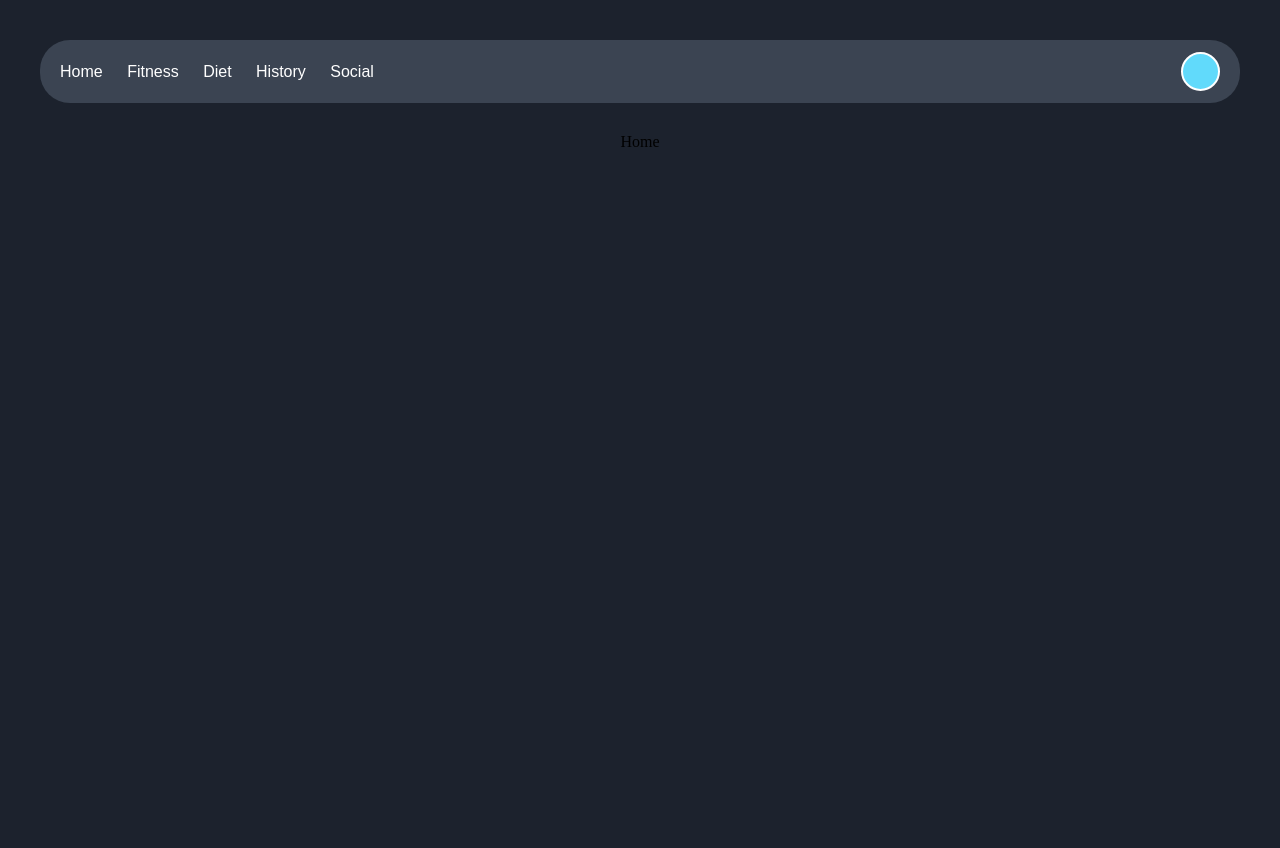
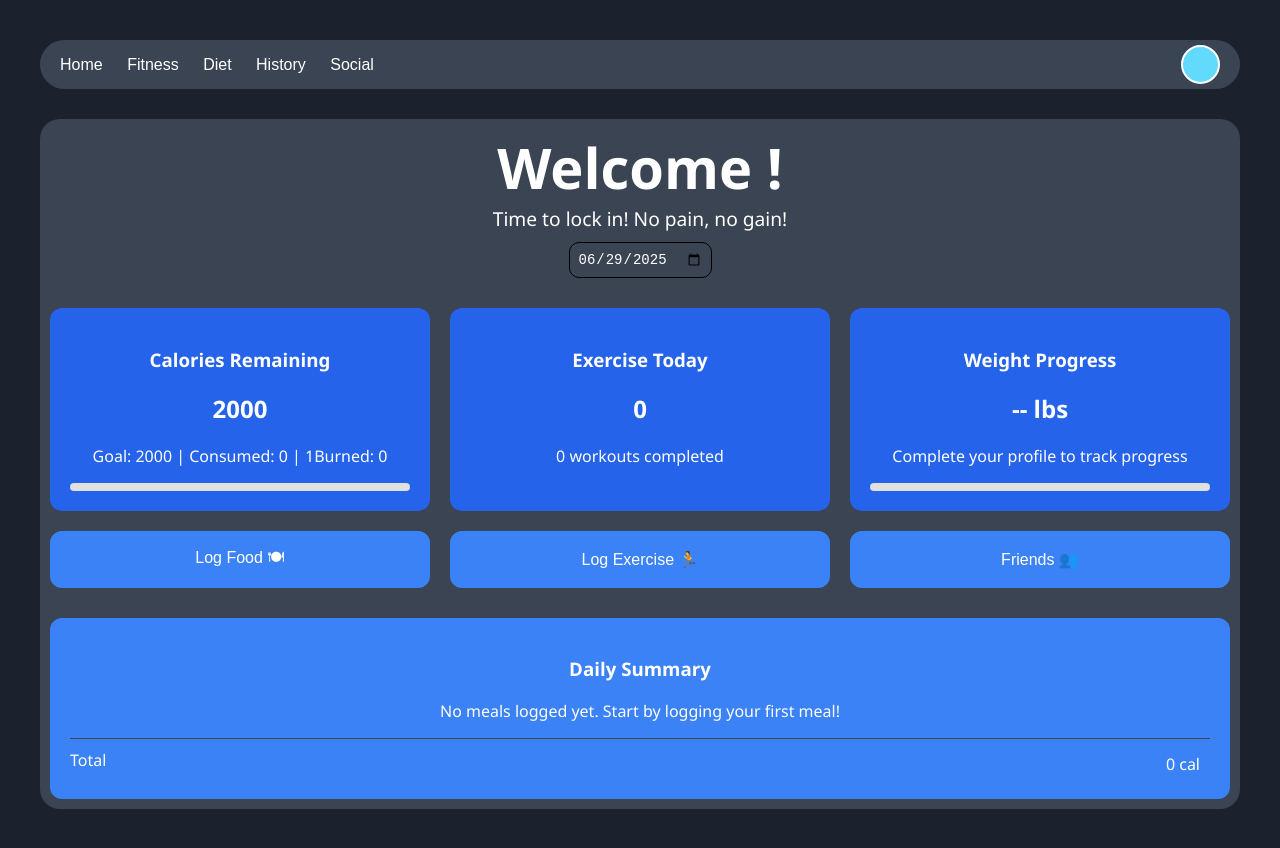
Before and after one commit to danielfdz123/Capstone, a React (Vite) app: page /home in a window 1280 px wide. Before the commit the page ends 800 px from the top, so only its background shows below. Built offline with nearby package versions, Linux system fonts and the light colour scheme.

Commit message:
improved functionality for the homepage and singup page to avoid duplicate usernames/emails from being used.

```diff
--- a/Components/Navbar.css
+++ b/Components/Navbar.css
@@ -9,6 +9,7 @@
     font-family: Arial, sans-serif;
     border-radius: 30px;
     margin-bottom: 30px;
+    height: 25px;
   }
 
   .nav-left a {
--- a/Pages/Home.css
+++ b/Pages/Home.css
@@ -0,0 +1,100 @@
+.content {
+    background-color: #3B4452;
+    color: white;
+    padding: 10px;
+    border-radius: 20px;
+    font-family: 'Segoe UI', sans-serif;
+}
+
+.intro {
+    /* border: 1px solid black; */
+    margin-bottom: 1px;
+}
+
+.intro h1 {
+    font-size: 3.5em;
+    bottom: 2em;
+    margin: 0;
+    padding: 0;
+}
+
+.intro p {
+    font-size: 1.2em;
+    margin: 0;
+    padding: 0;
+}
+
+
+.calendar {
+    border: 1px solid black;
+    background-color: transparent;
+    color: white;
+    padding: 8px 8px;
+    border-radius: 10px;
+    margin-top: 10px;
+    cursor: pointer;
+    font-size: 14px;
+}
+
+
+.cardInfoDiv {
+    display: flex;
+    justify-content: space-between;
+    margin-top: 30px;
+    gap: 20px;
+
+}
+
+.card {
+    background-color: #2563eb;
+    border-radius: 12px;
+    padding: 20px;
+    flex: 1;
+    min-width: 200px;
+}
+
+.progressBar {
+    background: #e0e0e0;
+    height: 8px;
+    border-radius: 5px;
+    margin-top: 10px;
+}
+
+.quickLinks {
+    display: flex;
+    justify-content: space-between;
+    margin-top: 20px;
+    gap: 20px;
+}
+
+.quickLinks button {
+    flex: 1;
+    background-color: #3b82f6;
+    color: white;
+    padding: 15px;
+    border: none;
+    border-radius: 12px;
+    font-size: 16px;
+    cursor: pointer;
+}
+
+.summaryDiv {
+    background-color: #3b82f6;
+    padding: 20px;
+    border-radius: 12px;
+    margin-top: 30px;
+}
+
+.summary {
+    display: flex;
+    justify-content: space-between;
+    border-top: 1px solid #444;
+    padding-top: 10px;
+    margin-top: 10px;
+}
+
+.totalCal {
+    background-color: #3b82f6;
+    padding: 4px 10px;
+    border-radius: 20px;
+}
--- a/Pages/Home.jsx
+++ b/Pages/Home.jsx
@@ -1,18 +1,89 @@
 import React, { useState, useEffect } from 'react';
-import { Link } from 'react-router-dom';
+import { useNavigate } from 'react-router-dom';
 import { supabase } from '../client';
 
 import './Home.css';
 import Navbar from '../Components/Navbar';
+
 const Home = () => {
+    const [selectedDate, setSelectedDate] = useState(new Date().toISOString().split('T')[0]);
+    const navigate = useNavigate();
+    const [userFirstName, setUserFirstName] = useState('');
+
+    useEffect(() => {
+        const storedUser = localStorage.getItem('user');
+        if (storedUser)
+        {
+            const parsedUser = JSON.parse(storedUser);
+            setUserFirstName(parsedUser.first_name || parsedUser.username || 'User');
+        }
+    }, []);
+
+
     return (
         <div className="homeBox">
+            {/* IMPORT NAVBAR COMPONENT */}
             <div className = "navDiv">
                 <Navbar />
             </div>
-            <div className = "box1"> Home </div>
-            <div className = "box2"> </div>
-            <div className = "box3"> </div>
+
+            {/* WELCOME TEXT */}
+            <div className = "content">
+                <div className = "intro">
+                    <h1> Welcome {userFirstName}! </h1>
+                    <p> Time to lock in! No pain, no gain! </p>
+                    <input
+                        type = "date"
+                        className = "calendar"
+                        value = {selectedDate}
+                        onChange = {(e) => setSelectedDate(e.target.value)}
+                    />
+                </div>
+
+                <div className = "cardInfoDiv">
+                    {/* CALORIES INFO */}
+                    <div className = "card">
+                        <h3> Calories Remaining </h3>
+                        <h2> 2000 </h2>
+                        <p> Goal: 2000 | Consumed: 0 | 1Burned: 0</p>
+                        <div className = "progressBar">
+                            {/* Need to figure out how to make this work, would be cool tbh */}
+                        </div>
+                    </div>
+
+                    {/* EXERCISE COUNT INFO */}
+                    <div className = "card">
+                        <h3> Exercise Today </h3>
+                        <h2> 0 </h2>
+                        <p> 0 workouts completed</p>
+                    </div>
+
+                    {/* WEIGHT PROGRESS INFO */}
+                    <div className = "card">
+                        <h3> Weight Progress</h3>
+                        <h2> -- lbs</h2>
+                        <p> Complete your profile to track progress </p>
+                        <div className = "progressBar">
+                            {/* Need to figure out how to make this work, would be cool tbh */}
+                        </div>
+                    </div>
+                </div>
+
+                <div className="quickLinks">
+                    <button onClick = {() => navigate('/diet')}> Log Food 🍽 </button>
+                    <button onClick = {() => navigate('/fitness')}> Log Exercise 🏃 </button>
+                    <button onClick = {() => navigate('/social')}> Friends 👥 </button>
+                </div>
+
+                <div className = "summaryDiv">
+                    <h3> Daily Summary </h3>
+                    <p> No meals logged yet. Start by logging your first meal! </p>
+                    <div className = "summary">
+                        <span> Total </span>
+                        <span className = "totalCal">0 cal</span>
+                    </div>
+                </div>
+            </div>
         </div>
     );
 };
--- a/Pages/Login.jsx
+++ b/Pages/Login.jsx
@@ -29,6 +29,8 @@ const Login = () => {
         }
         else
         {
+            const user = data[0];
+            localStorage.setItem('user', JSON.stringify(user));
             navigate('/home');
         }
     };
--- a/Pages/Signup.css
+++ b/Pages/Signup.css
@@ -2,7 +2,7 @@
     background-color: #3B4452;
     padding: 50px;
     border-radius: 20px;
-    margin-top: 110px;
+    margin-top: 60px;
 }
 
 .logoImg {
--- a/Pages/Signup.jsx
+++ b/Pages/Signup.jsx
@@ -4,6 +4,7 @@ import { supabase } from '../client';
 import './Signup.css';
 
 const Signup = () => {
+    const [error, setError] = useState('');
     const [accountInfo, setAccountInfo] = useState({
         username: '',
         email: '',
@@ -17,7 +18,44 @@ const Signup = () => {
 
     const createAccount = async (event) => {
         event.preventDefault();
-        const { data, error } = await supabase
+        setError('');
+        const { username, email, password, first_name } = accountInfo;
+        if (!username.trim() || !email.trim() || !password.trim() || !first_name.trim())
+        {
+            setError('All fields are required.');
+            return;
+        }
+
+        const { data: existingUsers, error: queryError } = await supabase
+            .from('Accounts')
+            .select('id, email, username')
+            .or(`email.eq.${email},username.eq.${username}`);
+
+        if (queryError)
+        {
+            console.error('Error checking for existing user:', queryError.message);
+            setError('Something went wrong. Please try again.');
+            return;
+        }
+        if (existingUsers.length > 0)
+        {
+            const emailExists = existingUsers.some(user => user.email === email);
+            const usernameExists = existingUsers.some(user => user.username === username);
+            if (emailExists && usernameExists)
+            {
+                setError('Both email and username already exist.');
+            }
+            else if (emailExists)
+            {
+                setError('Email already exists.');
+            }
+            else if (usernameExists)
+            {
+                setError('Username already exists.');
+            }
+            return;
+        }
+        const { error: insertError } = await supabase
             .from('Accounts')
             .insert({
                 username: accountInfo.username,
@@ -26,6 +64,7 @@ const Signup = () => {
                 first_name: accountInfo.first_name,
                 created_at: new Date().toISOString()
             });
+
         if (error) {
             console.error('Creat account error:', error.message);
             return;
@@ -33,7 +72,6 @@ const Signup = () => {
         console.log('Account created:', data);
         window.location = '/';
     };
-
 
     return (
         <div className = "signupBox">
@@ -81,6 +119,7 @@ const Signup = () => {
                     onChange = {handleChange}
                     required
                 />
+                {error && <p className="error">{error}</p>}
 
                 {/* SUBMIT BUTTON */}
                     <div className = "createAccDiv">
```
Also changed, not shown: Pages/Fitness.css (added). Lines whose indentation alone changed are shown as unchanged.
